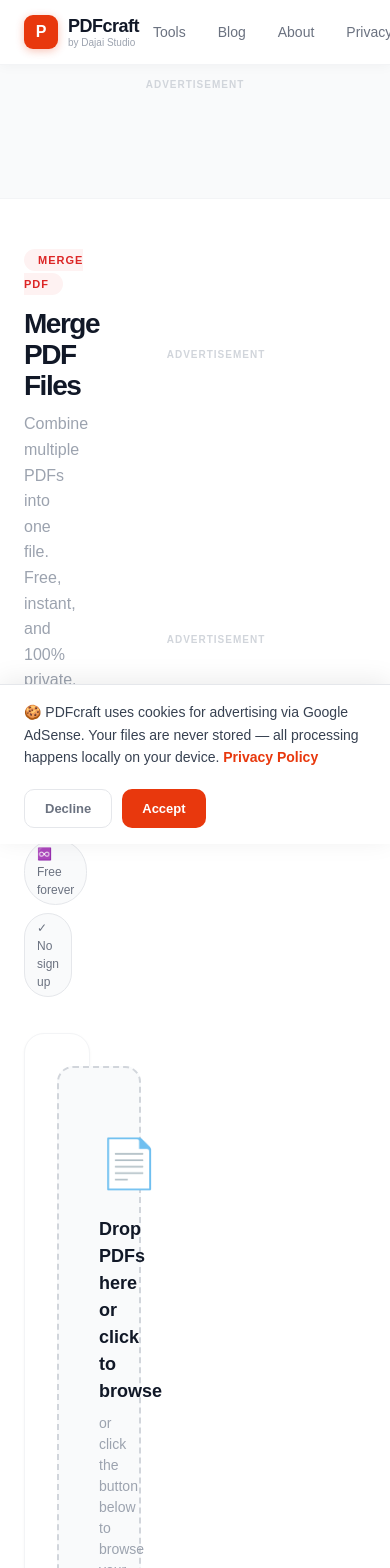
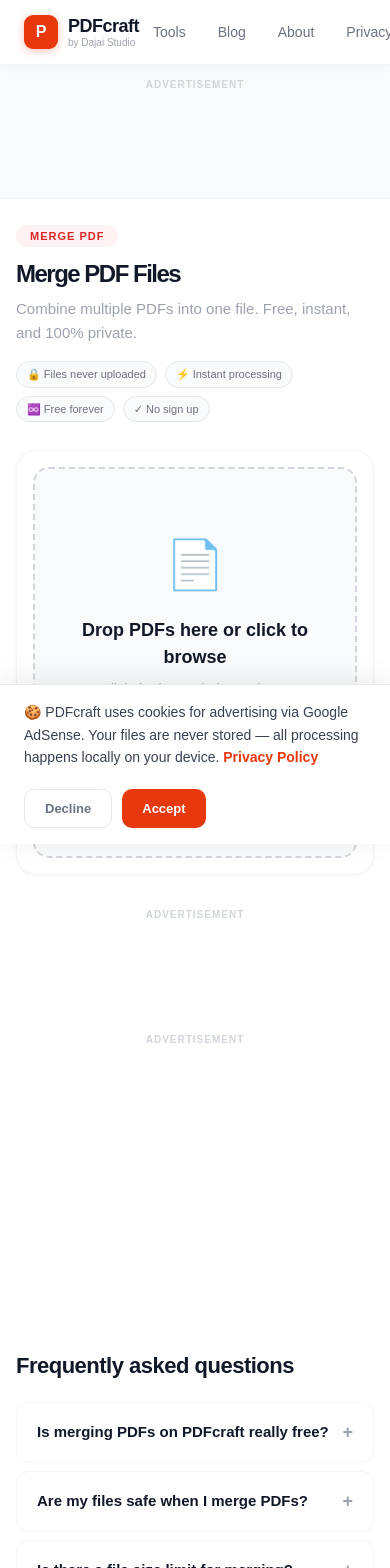
Before and after one commit to dajai98/getpdfcraft, a Next.js app: page /tools/merge-pdf in a window 390 px wide. Shown: the top 1568 px of the page. Built offline with nearby package versions, Linux system fonts and the light colour scheme.

Commit message:
Enhance mobile responsiveness in ToolLayout
Added mobile responsiveness to ToolLayout component, adjusting padding and font sizes based on screen width. Implemented useEffect to manage mobile state.

```diff
--- a/components/ui/ToolLayout.js
+++ b/components/ui/ToolLayout.js
@@ -1,50 +1,67 @@
 "use client";
 import { AdLeaderboard, AdRectangle } from "@/components/ui/Ads";
 import RelatedTools from "@/components/ui/RelatedTools";
+import { useEffect, useState } from "react";
 
 export default function ToolLayout({ tag, tagColor, tagBg, title, desc, children, current, faqs }) {
+  const [isMobile, setIsMobile] = useState(false);
+
+  useEffect(() => {
+    const check = () => setIsMobile(window.innerWidth < 768);
+    check();
+    window.addEventListener("resize", check);
+    return () => window.removeEventListener("resize", check);
+  }, []);
+
   return (
     <div>
-      {/* ✅ SAFE: Top leaderboard — far from any buttons */}
+      {/* Top leaderboard */}
       <div style={{ background: "#f9fafb", borderBottom: "1px solid #f3f4f6", padding: "12px 24px" }}>
         <div style={{ maxWidth: 1152, margin: "0 auto" }}>
           <AdLeaderboard />
         </div>
       </div>
 
-      <div style={{ maxWidth: 1152, margin: "0 auto", padding: "48px 24px" }}>
+      <div style={{ maxWidth: 1152, margin: "0 auto", padding: isMobile ? "24px 16px" : "48px 24px" }}>
         <div style={{ display: "flex", gap: 40, alignItems: "flex-start" }}>
 
           {/* Main content */}
           <div style={{ flex: 1, minWidth: 0 }}>
             {/* Header */}
-            <div style={{ marginBottom: 36 }}>
+            <div style={{ marginBottom: 28 }}>
               <span style={{ background: tagBg, color: tagColor, fontSize: 11, fontWeight: 700, padding: "5px 14px", borderRadius: 100, textTransform: "uppercase", letterSpacing: 1 }}>{tag}</span>
-              <h1 style={{ fontSize: "clamp(28px, 4vw, 42px)", fontWeight: 800, color: "#111827", marginTop: 14, marginBottom: 10, letterSpacing: -1.5, lineHeight: 1.1 }}>{title}</h1>
-              <p style={{ fontSize: 16, color: "#9ca3af", lineHeight: 1.6 }}>{desc}</p>
+              <h1 style={{ fontSize: "clamp(24px, 4vw, 42px)", fontWeight: 800, color: "#111827", marginTop: 14, marginBottom: 10, letterSpacing: -1.5, lineHeight: 1.1 }}>{title}</h1>
+              <p style={{ fontSize: 15, color: "#9ca3af", lineHeight: 1.6 }}>{desc}</p>
 
               {/* Trust badges */}
               <div style={{ display: "flex", flexWrap: "wrap", gap: 8, marginTop: 16 }}>
                 {["🔒 Files never uploaded", "⚡ Instant processing", "♾️ Free forever", "✓ No sign up"].map(badge => (
-                  <span key={badge} style={{ background: "#f9fafb", border: "1px solid #e5e7eb", fontSize: 12, color: "#6b7280", padding: "5px 12px", borderRadius: 100, fontWeight: 500 }}>{badge}</span>
+                  <span key={badge} style={{ background: "#f9fafb", border: "1px solid #e5e7eb", fontSize: 11, color: "#6b7280", padding: "4px 10px", borderRadius: 100, fontWeight: 500 }}>{badge}</span>
                 ))}
               </div>
             </div>
 
-            {/* Tool content — NO ads inside here */}
-            <div style={{ background: "white", border: "1px solid #f3f4f6", borderRadius: 20, padding: 32, boxShadow: "0 1px 3px rgba(0,0,0,0.04)" }}>
+            {/* Tool content */}
+            <div style={{ background: "white", border: "1px solid #f3f4f6", borderRadius: 20, padding: isMobile ? 16 : 32, boxShadow: "0 1px 3px rgba(0,0,0,0.04)" }}>
               {children}
             </div>
 
-            {/* ✅ SAFE: Ad AFTER tool result — clearly separated from buttons */}
-            <div style={{ marginTop: 40 }}>
+            {/* Ad after tool */}
+            <div style={{ marginTop: 32 }}>
               <AdLeaderboard />
             </div>
+
+            {/* Mobile only — show rectangle ads below tool */}
+            {isMobile && (
+              <div style={{ marginTop: 16, display: "flex", flexDirection: "column", gap: 16 }}>
+                <AdRectangle />
+              </div>
+            )}
 
             {/* FAQ Section */}
             {faqs && faqs.length > 0 && (
               <div style={{ marginTop: 48 }}>
-                <h2 style={{ fontSize: 24, fontWeight: 800, color: "#111827", marginBottom: 20, letterSpacing: -0.5 }}>
+                <h2 style={{ fontSize: 22, fontWeight: 800, color: "#111827", marginBottom: 20, letterSpacing: -0.5 }}>
                   Frequently asked questions
                 </h2>
                 <div style={{ display: "flex", flexDirection: "column", gap: 8 }}>
@@ -62,18 +79,20 @@
             )}
           </div>
 
-          {/* ✅ SAFE: Right sidebar — completely separate from tool area */}
-          <div style={{ width: 300, flexShrink: 0, paddingTop: 100, display: "flex", flexDirection: "column", gap: 16 }}>
-            <AdRectangle />
-            <AdRectangle />
-          </div>
+          {/* Desktop sidebar only */}
+          {!isMobile && (
+            <div style={{ width: 300, flexShrink: 0, paddingTop: 100, display: "flex", flexDirection: "column", gap: 16 }}>
+              <AdRectangle />
+              <AdRectangle />
+            </div>
+          )}
         </div>
       </div>
 
       {/* Related tools */}
       <RelatedTools current={current} />
 
-      {/* ✅ SAFE: Bottom leaderboard — above footer, far from everything */}
+      {/* Bottom leaderboard */}
       <div style={{ background: "#f9fafb", borderTop: "1px solid #f3f4f6", padding: "20px 24px" }}>
         <div style={{ maxWidth: 1152, margin: "0 auto" }}>
           <AdLeaderboard />
```
